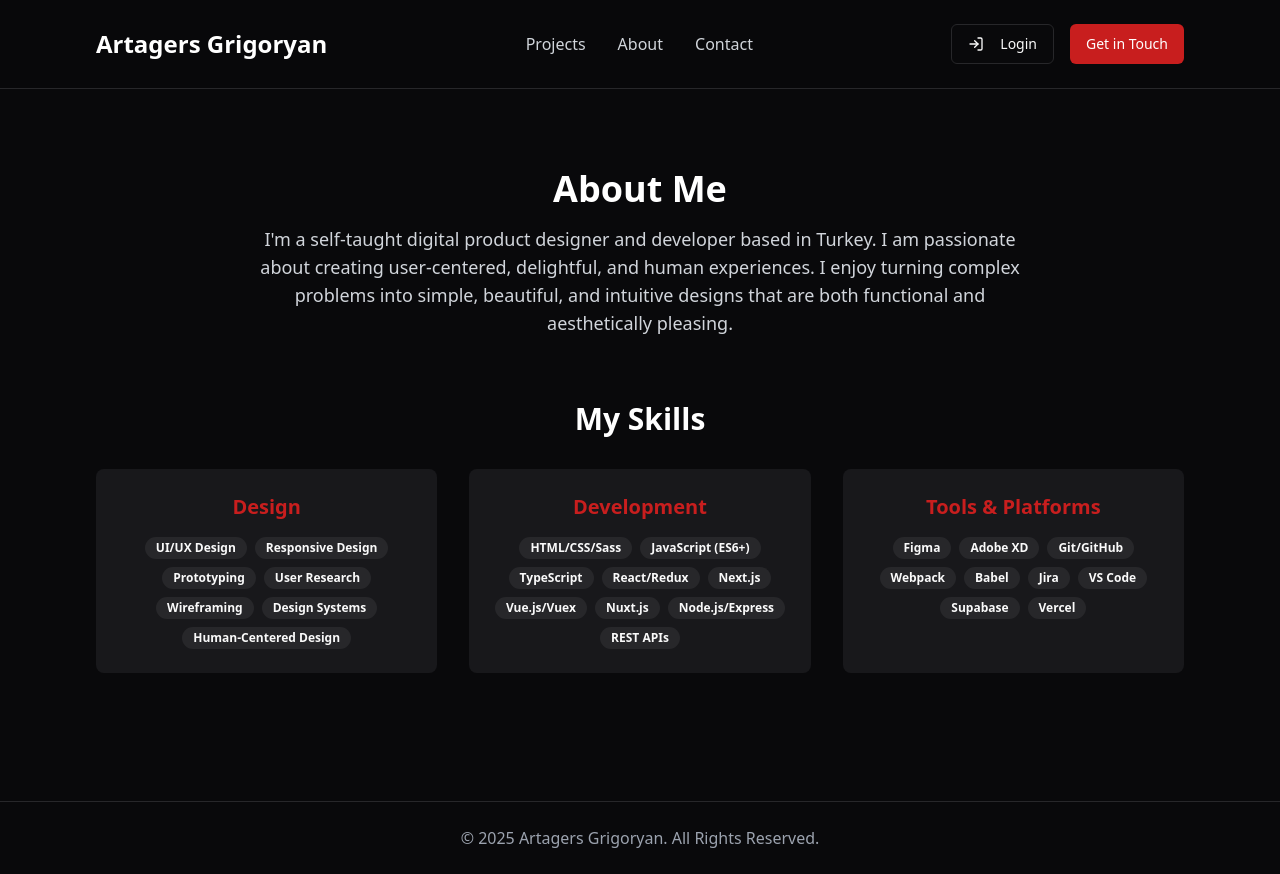
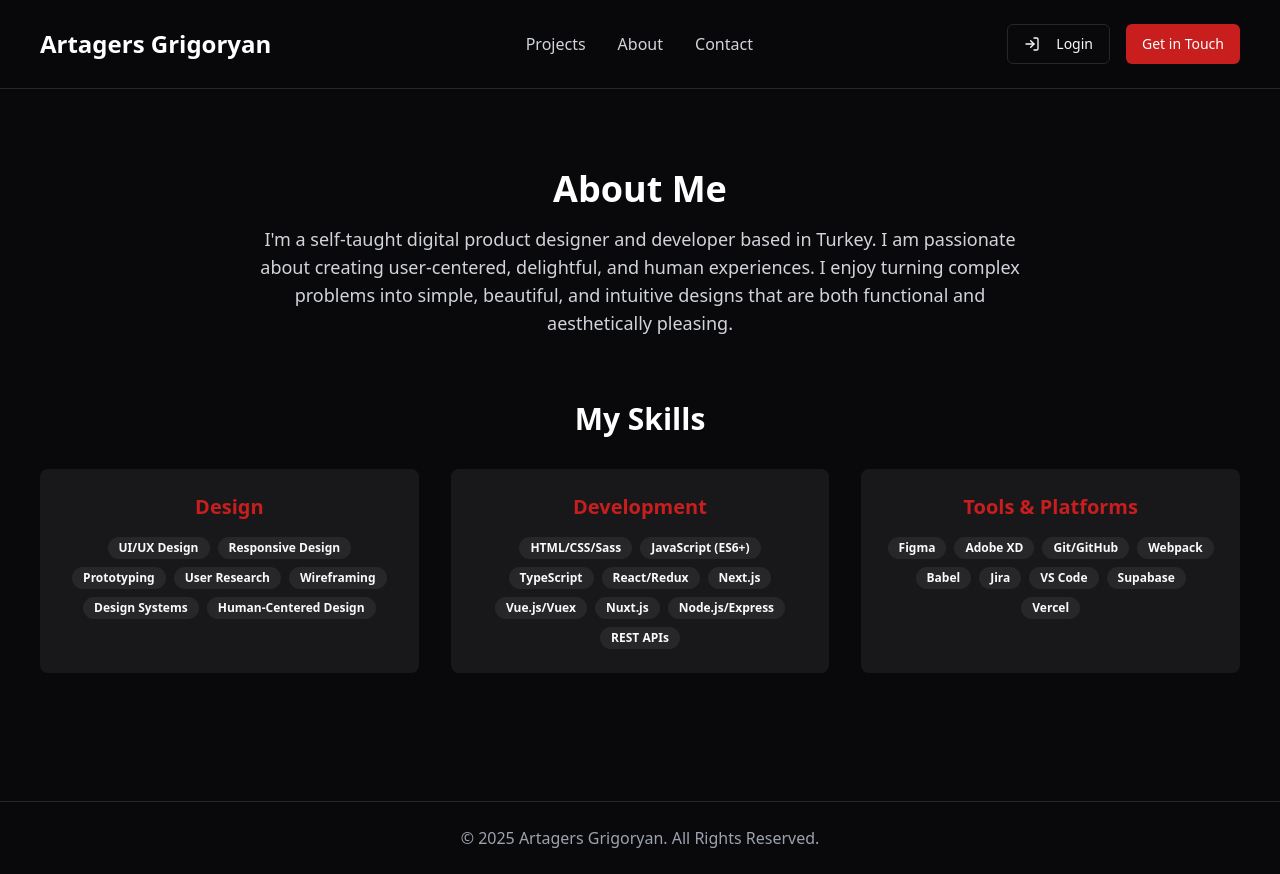
Before and after one commit to artagersgrigoryan/portfolio-test, a React (Vite) app: page /about in a window 1280 px wide. Built offline with nearby package versions, Linux system fonts and the light colour scheme.

Commit message:
[dyad] Implementing a new site-wide grid system - wrote 9 file(s)

```diff
--- a/src/components/About.tsx
+++ b/src/components/About.tsx
@@ -8,8 +8,8 @@ const skills = {
 
 export const About = () => {
   return (
-    <section id="about" className="py-20 px-4 md:px-8 lg:px-16">
-      <div className="container mx-auto">
+    <section id="about" className="py-20">
+      <div className="max-w-screen-xl mx-auto px-10">
         <div className="text-center mb-16">
             <h2 className="text-4xl font-bold text-white mb-4">About Me</h2>
             <p className="text-lg text-gray-300 max-w-3xl mx-auto">
--- a/src/components/Contact.tsx
+++ b/src/components/Contact.tsx
@@ -3,8 +3,8 @@ import { Dribbble, Github, Linkedin, Mail, Phone } from "lucide-react";
 
 export const Contact = () => {
   return (
-    <section id="contact" className="py-20 px-4 md:px-8 lg:px-16 bg-card">
-      <div className="container mx-auto text-center">
+    <section id="contact" className="py-20 bg-card">
+      <div className="max-w-screen-xl mx-auto px-10 text-center">
         <h2 className="text-4xl font-bold text-white mb-4">Let's build something great together</h2>
         <p className="text-lg text-gray-300 max-w-2xl mx-auto mb-8">
           Have a project in mind? I'm currently available for freelance work. Let's talk.
--- a/src/components/Experience.tsx
+++ b/src/components/Experience.tsx
@@ -21,8 +21,8 @@ const experienceData = [
 
 export const Experience = () => {
   return (
-    <section id="experience" className="py-20 px-4 md:px-8 lg:px-16 bg-card">
-      <div className="container mx-auto">
+    <section id="experience" className="py-20 bg-card">
+      <div className="max-w-screen-xl mx-auto px-10">
         <h2 className="text-4xl font-bold text-white text-center mb-12">Work Experience</h2>
         <div className="max-w-3xl mx-auto space-y-8">
           {experienceData.map((item, index) => (
--- a/src/components/Footer.tsx
+++ b/src/components/Footer.tsx
@@ -1,7 +1,7 @@
 export const Footer = () => {
   return (
-    <footer className="py-6 px-4 md:px-8 lg:px-16 border-t border-border">
-      <div className="container mx-auto text-center text-gray-400">
+    <footer className="py-6 px-10 border-t border-border">
+      <div className="text-center text-gray-400">
         <p>&copy; {new Date().getFullYear()} Artagers Grigoryan. All Rights Reserved.</p>
       </div>
     </footer>
--- a/src/components/Header.tsx
+++ b/src/components/Header.tsx
@@ -15,8 +15,8 @@ export const Header = () => {
   };
 
   return (
-    <header className="py-6 px-4 md:px-8 lg:px-16 bg-background/80 sticky top-0 z-50 backdrop-blur-sm border-b border-border">
-      <div className="container mx-auto flex justify-between items-center">
+    <header className="py-6 px-10 bg-background/80 sticky top-0 z-50 backdrop-blur-sm border-b border-border">
+      <div className="flex justify-between items-center">
         <Link to="/" className="text-2xl font-bold text-white">
           Artagers Grigoryan
         </Link>
--- a/src/components/Hero.tsx
+++ b/src/components/Hero.tsx
@@ -39,7 +39,7 @@ const buttonVariants = {
 export const Hero = () => {
   return (
     <section
-      className="relative min-h-[calc(100vh-89px)] flex items-center justify-start text-left px-4 md:px-8 lg:px-16 bg-cover bg-center"
+      className="relative min-h-[calc(100vh-89px)] flex items-center justify-start text-left px-10 bg-cover bg-center"
       style={{ backgroundImage: "url('/images/profile.jpg')" }}
     >
       <div className="absolute top-0 left-0 w-full h-full bg-gradient-to-r from-black/60 to-transparent z-10"></div>
--- a/src/components/Projects.tsx
+++ b/src/components/Projects.tsx
@@ -45,8 +45,8 @@ export const Projects = () => {
   }, []);
 
   return (
-    <section id="projects" className="py-20 px-4 md:px-8 lg:px-16 bg-card">
-      <div className="container mx-auto">
+    <section id="projects" className="py-20 bg-card">
+      <div className="max-w-screen-xl mx-auto px-10">
         <h2 className="text-4xl font-bold text-white text-center mb-4">Selected Work</h2>
         <p className="text-lg text-gray-300 text-center max-w-2xl mx-auto mb-12">
           Here are a few projects I've worked on recently. Want to see more? Email me.
--- a/src/pages/AddProjectPage.tsx
+++ b/src/pages/AddProjectPage.tsx
@@ -92,7 +92,7 @@ const AddProjectPage = () => {
   return (
     <div className="bg-background text-foreground min-h-screen flex flex-col">
       <Header />
-      <main className="flex-grow container mx-auto px-4 py-8">
+      <main className="flex-grow max-w-screen-xl mx-auto px-10 py-8">
         <h1 className="text-4xl font-bold text-white mb-8">Add New Project</h1>
         <Form {...form}>
           <form onSubmit={form.handleSubmit(onSubmit)} className="space-y-8 max-w-2xl mx-auto">
--- a/src/pages/ProjectDetailPage.tsx
+++ b/src/pages/ProjectDetailPage.tsx
@@ -97,7 +97,7 @@ const ProjectDetailPage = () => {
     return (
         <div className="bg-background text-foreground">
             <Header />
-            <main className="container mx-auto px-4 py-8 md:py-16">
+            <main className="max-w-screen-xl mx-auto px-10 py-8 md:py-16">
                 <Skeleton className="h-8 w-48 mb-16" />
                 <header className="text-center mb-12 md:mb-16">
                     <Skeleton className="h-16 w-3/4 mx-auto mb-4" />
@@ -120,7 +120,7 @@ const ProjectDetailPage = () => {
   return (
     <div className="bg-background text-foreground">
       <Header />
-      <main className="container mx-auto px-4 py-8 md:py-16">
+      <main className="max-w-screen-xl mx-auto px-10 py-8 md:py-16">
         <div className="mb-8">
             <Link to="/projects" className="inline-flex items-center text-primary hover:underline">
                 <ArrowLeft className="mr-2 h-4 w-4" />
```
